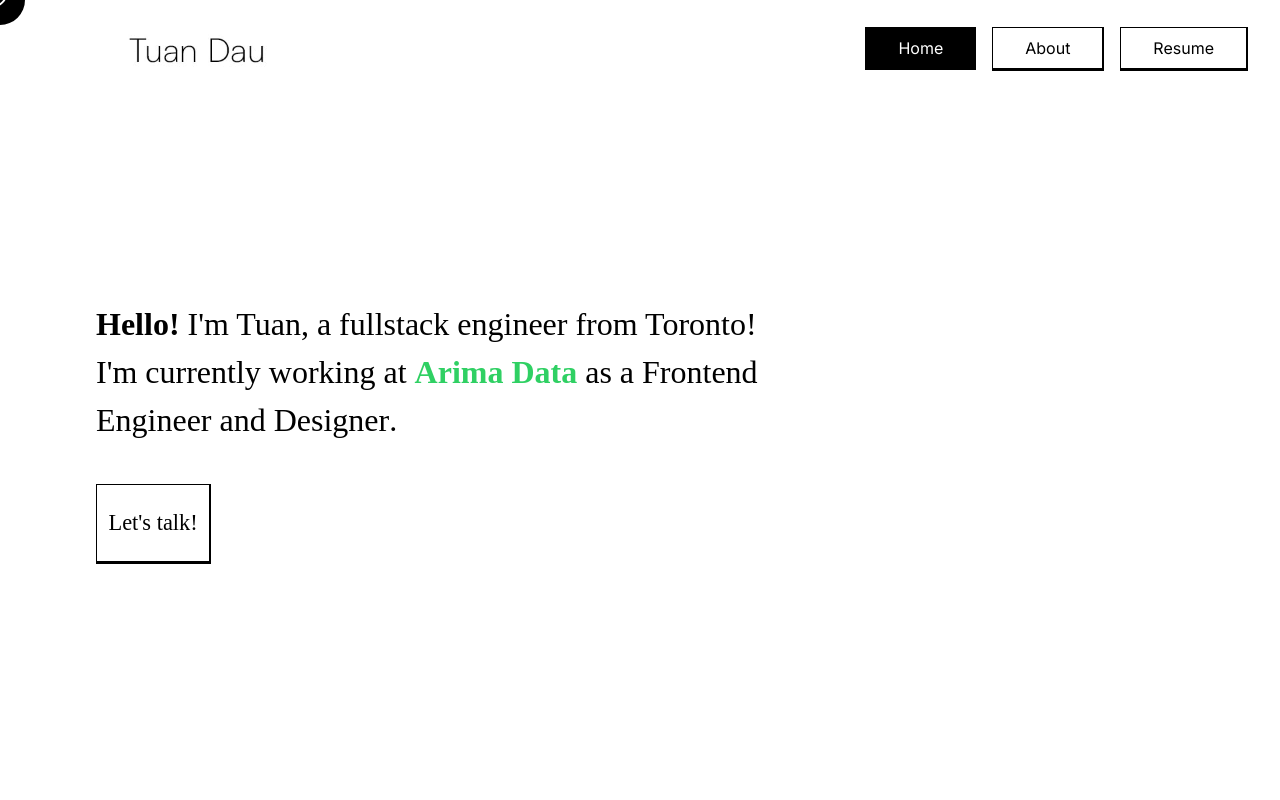
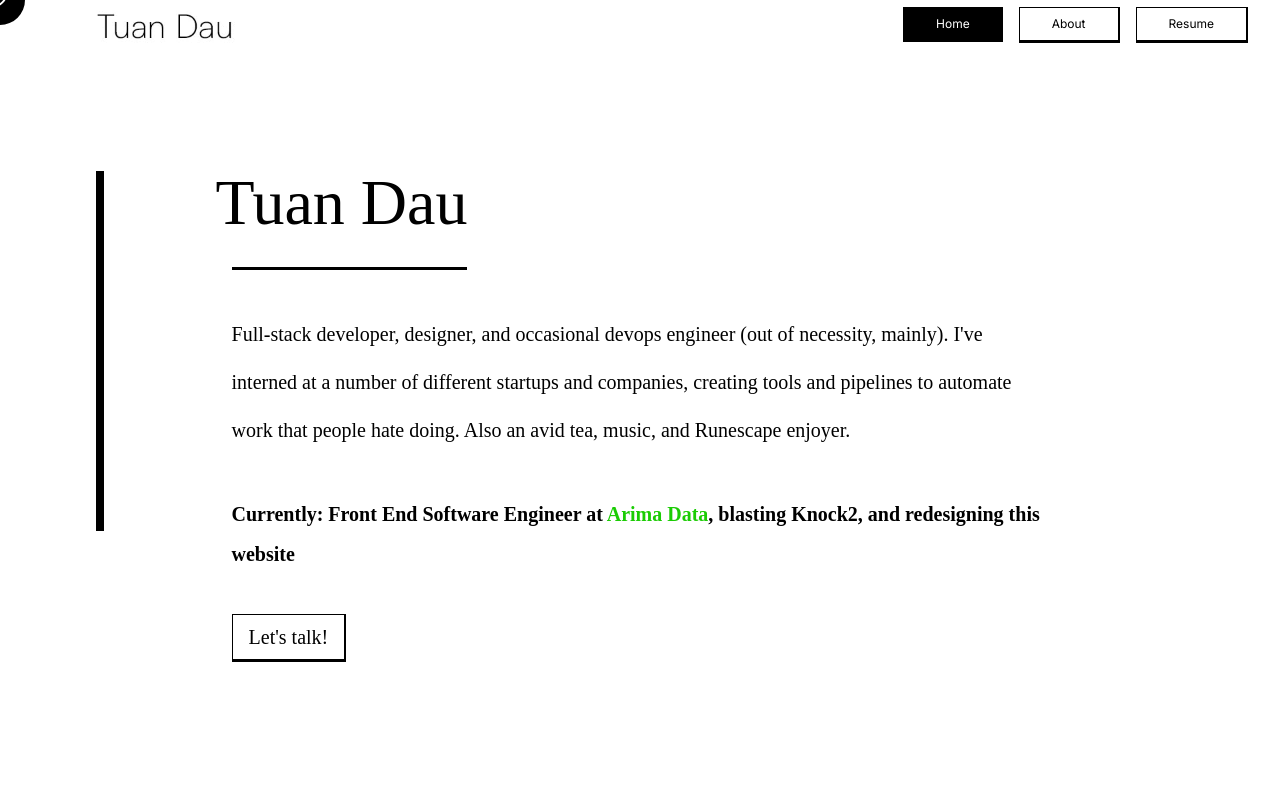
Before and after one commit to tuansydau/portfolio-website, a Next.js app: page / in a window 1280 px wide. Shown: the top 800 px of the page. Built offline with nearby package versions, Linux system fonts and the light colour scheme; grey boxes are pictures that could not be loaded; a web font is replaced by a local one.

Commit message:
fix: navbar sizing, reverted intro section to old style

```diff
--- a/app/page.tsx
+++ b/app/page.tsx
@@ -8,6 +8,7 @@ import { useState } from 'react';
 import IntroSection from '@/components/App/IntroSection';
 import useMousePosition from '@/utils/useMousePosition';
 import ProjectCard from '@/components/App/ProjectCard';
+import SiftIntroSection from '@/components/App/SiftIntroSection';
 
 interface MousePosition {
   x: number;
@@ -56,6 +57,7 @@ export default function Home() {
         textExitFunction={textLeave}
         modalFunction={setModalOpen}
       />
+    {/* <SiftIntroSection /> */}
       {/* <div className="mt-32"></div> */}
       <div className="flex flex-col w-full px-24 max-w-[2000px]">
         <div className="flex w-full space-x-4">
--- a/components/App/IntroSection.tsx
+++ b/components/App/IntroSection.tsx
@@ -13,11 +13,11 @@ export default function IntroSection({
 }: IntroSectionProps) {
   return (
     <div
-      className="flex flex-col w-full h-screen items-center justify-center pt-16"
+      className="flex flex-col w-full h-screen items-center justify-center"
       onMouseEnter={textEnterFunction}
       onMouseLeave={textExitFunction}
     >
-      <div
+      {/* <div
         className="px-24 w-full"
         style={{
           fontFamily: 'satoshi',
@@ -45,13 +45,13 @@ export default function IntroSection({
             Let&apos;s talk!
           </div>
         </span>
-      </div>
+      </div> */}
 
       {/* Short Magazine Blurb */}
-      {/* <div className="flex w-full max-w-[2000px] flex-col lg:flex-row md:space-x-4 px-24">
+      <div className="flex w-full max-w-[2000px] flex-col lg:flex-row md:space-x-4 px-24">
         <div className="flex flex-col items-center -ml-16">
           <div className="flex">
-            <div className="bg-black w-4 h-[360px] mt-8 ml-16" />
+            <div className="bg-black w-2 h-[360px] mt-8 ml-16" />
             <div className="flex flex-col text-4xl rounded-md px-32 border-black">
               <div className="border-b-3 w-fit border-black">
                 <p
@@ -74,8 +74,8 @@ export default function IntroSection({
                   lineHeight: '3rem'
                 }}
               >
-                Full-stack developer, designer, and DevOps engineer. I&apos;ve
-                worked at industry leaders like Tesla and CertiK, creating tools
+                Full-stack developer, designer, and occasional devops engineer (out of necessity, mainly). I&apos;ve
+                interned at a number of different startups and companies, creating tools
                 and pipelines to automate work that people hate doing. Also an
                 avid tea, music, and Runescape enjoyer.
               </p>
@@ -87,7 +87,7 @@ export default function IntroSection({
                   fontWeight: 600
                 }}
               >
-                Currently: Blasting Knock2 and redesigning this website
+                Currently: Front End Software Engineer at <a href="https://www.arimadata.com" target='_blank' className='text-[#1bcc04]'>Arima Data</a>, blasting Knock2, and redesigning this website
               </p>
               <br />
               <div
@@ -102,7 +102,7 @@ export default function IntroSection({
             </div>
           </div>
         </div>
-      </div> */}
+      </div>
 
       {/* Designers/writers theme */}
       {/* <div className="w-full h-full max-w-[2000px]">
--- /dev/null
+++ b/components/App/SiftIntroSection.tsx
@@ -0,0 +1,34 @@
+import { useState } from 'react';
+
+interface IntroSectionProps {
+  textEnterFunction?: () => void;
+  textExitFunction?: () => void;
+  modalFunction?: (isOpen: boolean) => void;
+}
+
+export default function SiftIntroSection({
+  textEnterFunction,
+  textExitFunction,
+  modalFunction
+}: IntroSectionProps) {
+  return (
+    <div
+      className="flex flex-col w-full h-screen items-center justify-center pt-16"
+      onMouseEnter={textEnterFunction}
+      onMouseLeave={textExitFunction}
+    >
+      <div
+        className="px-24 w-full"
+        style={{
+          fontFamily: 'satoshi',
+          fontSize: '2.5vw',
+          fontWeight: '900',
+          paddingRight: '40vw'
+        }}
+      >
+        This is test text
+      </div>
+
+    </div>
+  );
+}
--- a/components/Navbar.tsx
+++ b/components/Navbar.tsx
@@ -3,10 +3,10 @@ import Image from 'next/image';
 import Link from 'next/link';
 
 const buttonClass =
-  'border-black border py-2 px-8 bg-white hover:bg-black hover:text-white border-b-3 border-r-2';
+  'border-black border py-2 px-8 text-xs bg-white hover:bg-black hover:text-white border-b-3 border-r-2';
 
 const highlightedClass =
-  'border-black border  py-2 px-8 bg-black text-white border-b-2';
+  'border-black border py-2 px-8 text-xs bg-black text-white border-b-2';
 
 interface NavbarPropTypes {
   highlightedButton?: string;
@@ -21,20 +21,20 @@ export default function Navbar({
 }: NavbarPropTypes) {
   return (
     <div
-      className="z-10 flex w-full justify-between items-center space-x-12 py-6 px-8 border-black"
+      className="z-10 flex w-full justify-between items-center space-x-12  px-8 border-black"
       // style={{ backgroundColor: 'rgba(255, 255, 255, 0)' }}
     >
       <Link href="/">
         <Image
           src="/tuan-dau.gif"
-          className="invisible sm:visible md:ml-16"
+          className="invisible sm:visible md:ml-8"
           alt=""
           title=""
           width={200}
-          height={80}
+          height={40}
         />
       </Link>
-      <div className="flex space-x-4">
+          <div className="flex space-x-4">
         <Link href="/">
           <div
             className={
```
